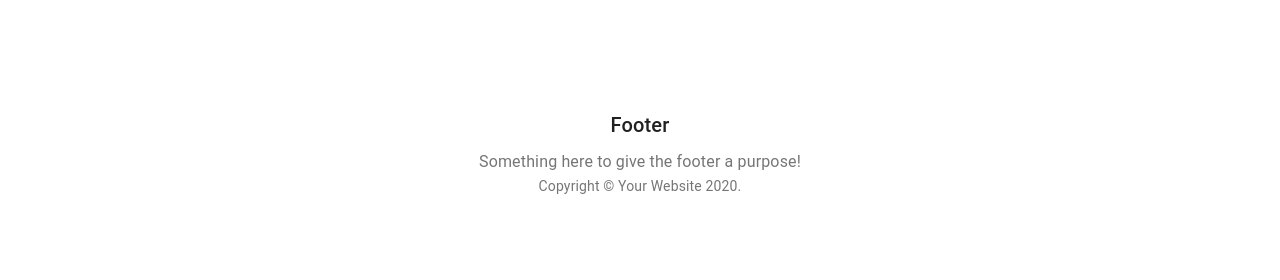
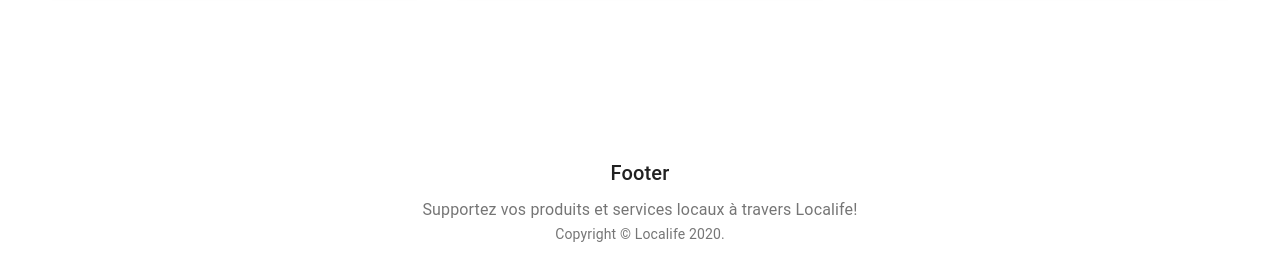
Before and after one commit to claudericka/localife, a React (Create React App) app: page / in a window 1280 px wide. Shown: the part 927-1207 px from the top of the page. Built offline with nearby package versions, Linux system fonts and the light colour scheme.

Commit message:
<feat> Create website footer.

```diff
--- a/src/App.js
+++ b/src/App.js
@@ -4,6 +4,7 @@
 import Header from './Header';
 import SearchArea from './SearchArea';
 import Category from './Category';
+import Footer from './Footer';
 import { makeStyles } from '@material-ui/core/styles';
 
 const useStyles = makeStyles((theme) => ({
@@ -28,6 +29,7 @@
                <Category />
             </Container>
         </div>
+        <Footer />
       </Box>
   );
 }
--- a/src/Category.js
+++ b/src/Category.js
@@ -9,20 +9,6 @@
 import Typography from '@material-ui/core/Typography';
 import { makeStyles } from '@material-ui/core/styles';
 import Container from '@material-ui/core/Container';
-import Link from '@material-ui/core/Link';
-
-function Copyright() {
-  return (
-    <Typography variant="body2" color="textSecondary" align="center">
-      {'Copyright © '}
-      <Link color="inherit" href="https://material-ui.com/">
-        Your Website
-      </Link>{' '}
-      {new Date().getFullYear()}
-      {'.'}
-    </Typography>
-  );
-}
 
 const useStyles = makeStyles((theme) => ({
   heroContent: {
@@ -43,10 +29,6 @@
   },
   cardContent: {
     flexGrow: 1,
-  },
-  footer: {
-    backgroundColor: theme.palette.background.paper,
-    padding: theme.spacing(6),
   },
 }));
 
@@ -89,17 +71,6 @@
           </Grid>
         </Container>
       </main>
-      {/* Footer */}
-      <footer className={classes.footer}>
-        <Typography variant="h6" align="center" gutterBottom>
-          Footer
-        </Typography>
-        <Typography variant="subtitle1" align="center" color="textSecondary" component="p">
-          Something here to give the footer a purpose!
-        </Typography>
-        <Copyright />
-      </footer>
-      {/* End footer */}
     </React.Fragment>
   );
 }
--- /dev/null
+++ b/src/Footer.js
@@ -0,0 +1,45 @@
+import React from 'react';
+import Typography from '@material-ui/core/Typography';
+import { makeStyles } from '@material-ui/core/styles';
+import Container from '@material-ui/core/Container';
+import Link from '@material-ui/core/Link';
+
+function Copyright() {
+  return (
+    <Typography variant="body2" color="textSecondary" align="center">
+      {'Copyright © '}
+      <Link color="inherit" href="https://material-ui.com/">
+        Localife
+      </Link>{' '}
+      {new Date().getFullYear()}
+      {'.'}
+    </Typography>
+  );
+}
+
+const useStyles = makeStyles((theme) => ({
+  footer: {
+    backgroundColor: theme.palette.background.paper,
+    padding: theme.spacing(6),
+  },
+}));
+
+export default function Footer() {
+  const classes = useStyles();
+
+  return (
+    <React.Fragment>
+      {/* Footer */}
+      <footer className={classes.footer}>
+        <Typography variant="h6" align="center" gutterBottom>
+          Footer
+        </Typography>
+        <Typography variant="subtitle1" align="center" color="textSecondary" component="p">
+          Supportez vos produits et services locaux à travers Localife!
+        </Typography>
+        <Copyright />
+      </footer>
+      {/* End footer */}
+    </React.Fragment>
+  );
+}
```
